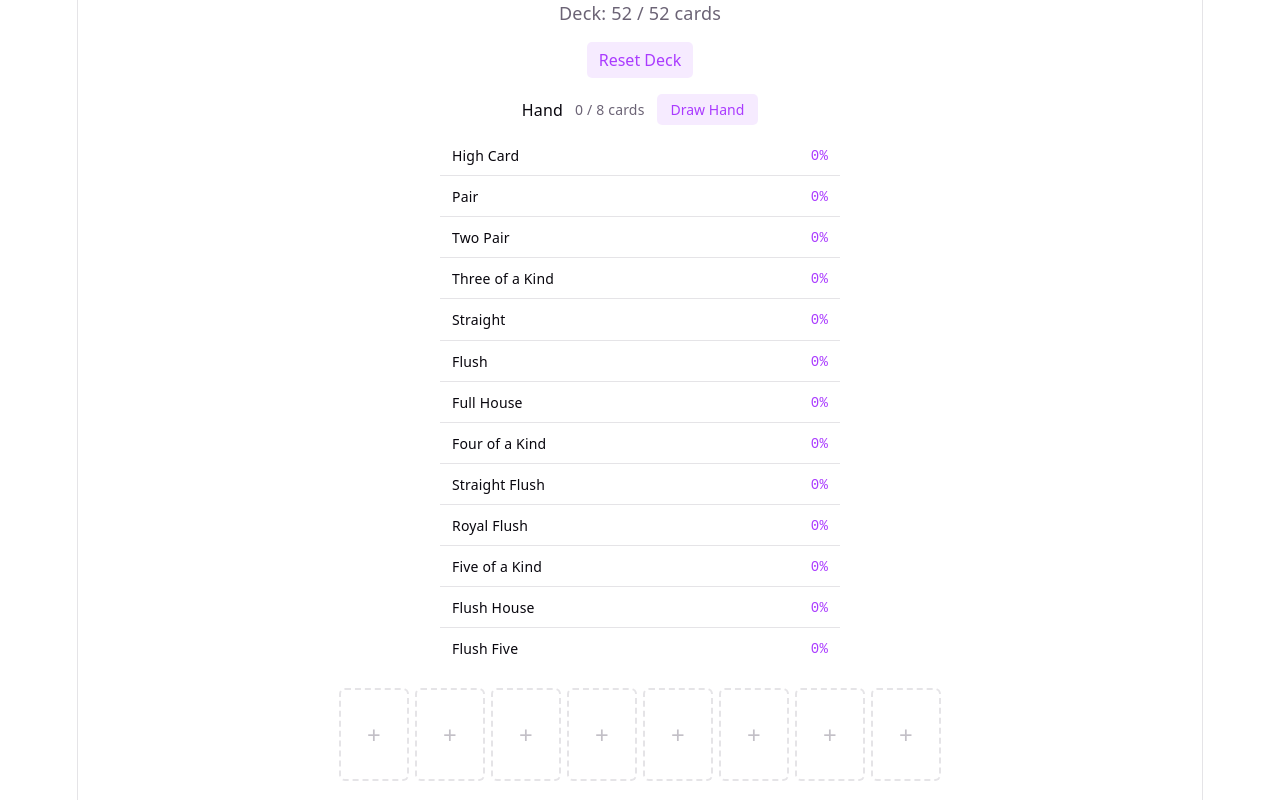
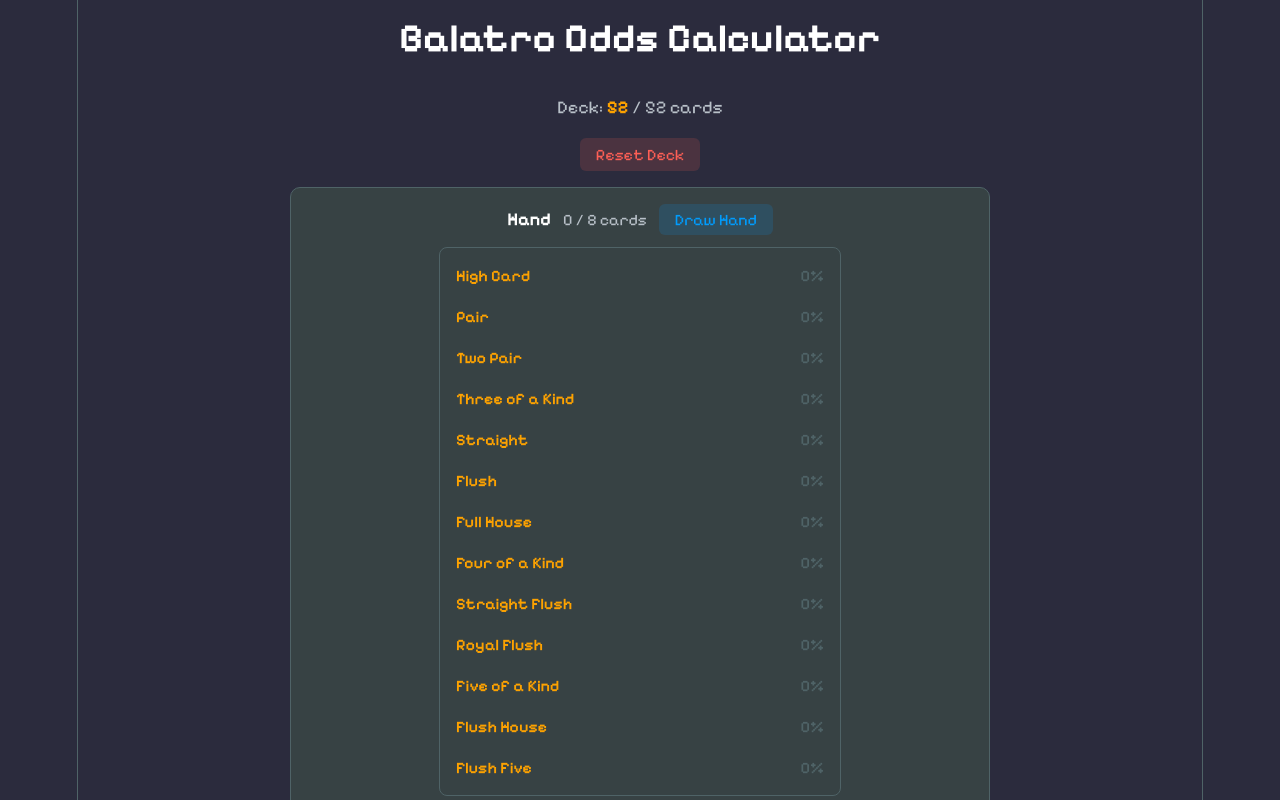
Before and after one commit to levijcl/Balatro-Odds-Calculator, a Vue app: page / in a window 1280 px wide. Shown: the top 800 px of the page. Built offline with nearby package versions, Linux system fonts and the light colour scheme.

Commit message:
Update UI (#6)

```diff
--- a/index.html
+++ b/index.html
@@ -4,7 +4,10 @@
     <meta charset="UTF-8" />
     <link rel="icon" type="image/svg+xml" href="/favicon.png" />
     <meta name="viewport" content="width=device-width, initial-scale=1.0" />
-    <title>balatro-odds-calculator</title>
+    <link rel="preconnect" href="https://fonts.googleapis.com" />
+    <link rel="preconnect" href="https://fonts.gstatic.com" crossorigin />
+    <link href="https://fonts.googleapis.com/css2?family=Pixelify+Sans:wght@400;500;600;700&display=swap" rel="stylesheet" />
+    <title>Balatro Odds Calculator</title>
   </head>
   <body>
     <div id="app"></div>
--- a/src/App.vue
+++ b/src/App.vue
@@ -61,7 +61,10 @@
 
 <template>
   <div id="center">
-    <p>Deck: {{ activeCount }} / 52 cards</p>
+    <h1>Balatro Odds Calculator</h1>
+    <p class="deck-info">
+      Deck: <span class="deck-count">{{ activeCount }}</span> / 52 cards
+    </p>
     <button class="counter" @click="resetDeck">Reset Deck</button>
     <HandSimulation
       :hand-cards="handCards"
@@ -97,22 +100,32 @@
   }
 }
 
+.deck-info {
+  font-size: 18px;
+  color: var(--text);
+}
+
+.deck-count {
+  color: var(--orange);
+  font-weight: 700;
+}
+
 .counter {
   font-family: var(--sans);
   font-size: 16px;
-  padding: 5px 10px;
-  border-radius: 5px;
-  color: var(--accent);
-  background: var(--accent-bg);
+  padding: 5px 14px;
+  border-radius: 6px;
+  color: var(--red);
+  background: rgba(253, 95, 85, 0.15);
   border: 2px solid transparent;
   cursor: pointer;
   transition: border-color 0.3s;
 
   &:hover {
-    border-color: var(--accent-border);
+    border-color: rgba(253, 95, 85, 0.5);
   }
   &:focus-visible {
-    outline: 2px solid var(--accent);
+    outline: 2px solid var(--red);
     outline-offset: 2px;
   }
 }
--- a/src/components/HandProbabilities.vue
+++ b/src/components/HandProbabilities.vue
@@ -17,7 +17,7 @@
   <div class="hand-probabilities">
     <div v-for="hand in HAND_TYPES" :key="hand.key" class="hand-row">
       <span class="hand-label">{{ hand.label }}</span>
-      <span class="hand-prob">{{
+      <span class="hand-prob" :class="{ zero: !probabilities[hand.key] }">{{
         formatPercent(probabilities[hand.key])
       }}</span>
     </div>
@@ -31,30 +31,34 @@
   width: 100%;
   max-width: 400px;
   gap: 2px;
+  background: var(--bg-surface);
+  border-radius: 8px;
+  padding: 8px 0;
+  border: 1px solid var(--border);
 }
 
 .hand-row {
   display: flex;
   justify-content: space-between;
   align-items: center;
-  padding: 6px 12px;
-  border-bottom: 1px solid var(--border);
-
-  &:last-child {
-    border-bottom: none;
-  }
+  padding: 5px 16px;
 }
 
 .hand-label {
-  color: var(--text-h);
-  font-size: 14px;
+  color: var(--orange);
+  font-size: 16px;
+  font-weight: 600;
 }
 
 .hand-prob {
-  font-family: 'Courier New', Courier, monospace;
-  color: var(--accent);
-  font-size: 14px;
+  color: var(--green);
+  font-size: 16px;
+  font-weight: 500;
   min-width: 70px;
   text-align: right;
+
+  &.zero {
+    color: var(--border);
+  }
 }
 </style>
--- a/src/components/HandSimulation.vue
+++ b/src/components/HandSimulation.vue
@@ -34,7 +34,7 @@
         </button>
         <button
           v-if="handCards.length > 0"
-          class="hand-btn"
+          class="hand-btn btn-danger"
           @click="$emit('clear-hand')"
         >
           Clear
@@ -84,6 +84,11 @@
   gap: 12px;
   width: 100%;
   max-width: 700px;
+  background: var(--bg-surface);
+  border-radius: 10px;
+  border: 1px solid var(--border);
+  padding: 16px;
+  box-sizing: border-box;
 }
 
 .hand-header {
@@ -95,13 +100,13 @@
 }
 
 .hand-title {
-  font-weight: 500;
+  font-weight: 700;
   color: var(--text-h);
-  font-size: 16px;
+  font-size: 18px;
 }
 
 .hand-info {
-  font-size: 14px;
+  font-size: 16px;
   color: var(--text);
 }
 
@@ -112,9 +117,9 @@
 
 .hand-btn {
   font-family: var(--sans);
-  font-size: 14px;
-  padding: 4px 12px;
-  border-radius: 5px;
+  font-size: 16px;
+  padding: 4px 14px;
+  border-radius: 6px;
   color: var(--accent);
   background: var(--accent-bg);
   border: 2px solid transparent;
@@ -128,6 +133,19 @@
   &:focus-visible {
     outline: 2px solid var(--accent);
     outline-offset: 2px;
+  }
+
+  &.btn-danger {
+    color: var(--red);
+    background: rgba(253, 95, 85, 0.15);
+
+    &:hover {
+      border-color: rgba(253, 95, 85, 0.5);
+    }
+
+    &:focus-visible {
+      outline-color: var(--red);
+    }
   }
 }
 
@@ -171,10 +189,10 @@
   }
 
   &.selected-to-play {
-    border-color: var(--accent);
+    border-color: var(--orange);
     margin-top: 0;
     margin-bottom: 8px;
-    box-shadow: 0 4px 12px rgba(170, 59, 255, 0.25);
+    box-shadow: 0 4px 12px rgba(253, 162, 0, 0.3);
   }
 
   @media (max-width: 600px) {
@@ -189,9 +207,9 @@
   width: 20px;
   height: 20px;
   border-radius: 50%;
-  background: var(--bg);
+  background: var(--bg-surface);
   border: 1px solid var(--border);
-  color: var(--text);
+  color: var(--red);
   font-size: 14px;
   line-height: 1;
   cursor: pointer;
@@ -224,10 +242,4 @@
   font-size: 24px;
   opacity: 0.4;
 }
-
-.hand-hint {
-  font-size: 13px;
-  color: var(--text);
-  opacity: 0.7;
-}
 </style>
--- a/src/style.css
+++ b/src/style.css
@@ -1,39 +1,27 @@
 :root {
-  --text: #6b6375;
-  --text-h: #08060d;
-  --bg: #fff;
-  --border: #e5e4e7;
-  --accent: #aa3bff;
-  --accent-bg: rgba(170, 59, 255, 0.1);
-  --accent-border: rgba(170, 59, 255, 0.5);
+  --text: #b8c0c8;
+  --text-h: #ffffff;
+  --bg: #2b2b3d;
+  --bg-surface: #374244;
+  --border: #4f6367;
+  --accent: #009cfd;
+  --accent-bg: rgba(0, 156, 253, 0.15);
+  --accent-border: rgba(0, 156, 253, 0.5);
+  --red: #fd5f55;
+  --orange: #fda200;
+  --green: #4bc292;
 
-  --sans: system-ui, 'Segoe UI', Roboto, sans-serif;
-  --heading: system-ui, 'Segoe UI', Roboto, sans-serif;
+  --sans: 'Pixelify Sans', monospace;
+  --heading: 'Pixelify Sans', monospace;
 
-  font: 18px/145% var(--sans);
-  letter-spacing: 0.18px;
-  color-scheme: light dark;
+  font: 20px/145% var(--sans);
   color: var(--text);
   background: var(--bg);
   font-synthesis: none;
   text-rendering: optimizeLegibility;
-  -webkit-font-smoothing: antialiased;
-  -moz-osx-font-smoothing: grayscale;
 
   @media (max-width: 1024px) {
-    font-size: 16px;
-  }
-}
-
-@media (prefers-color-scheme: dark) {
-  :root {
-    --text: #9ca3af;
-    --text-h: #f3f4f6;
-    --bg: #16171d;
-    --border: #2e303a;
-    --accent: #c084fc;
-    --accent-bg: rgba(192, 132, 252, 0.15);
-    --accent-border: rgba(192, 132, 252, 0.5);
+    font-size: 18px;
   }
 }
 
@@ -44,17 +32,16 @@
 h1,
 h2 {
   font-family: var(--heading);
-  font-weight: 500;
+  font-weight: 700;
   color: var(--text-h);
 }
 
 h1 {
-  font-size: 56px;
-  letter-spacing: -1.68px;
-  margin: 32px 0;
+  font-size: 40px;
+  margin: 24px 0;
   @media (max-width: 1024px) {
-    font-size: 36px;
-    margin: 20px 0;
+    font-size: 28px;
+    margin: 16px 0;
   }
 }
 
```
